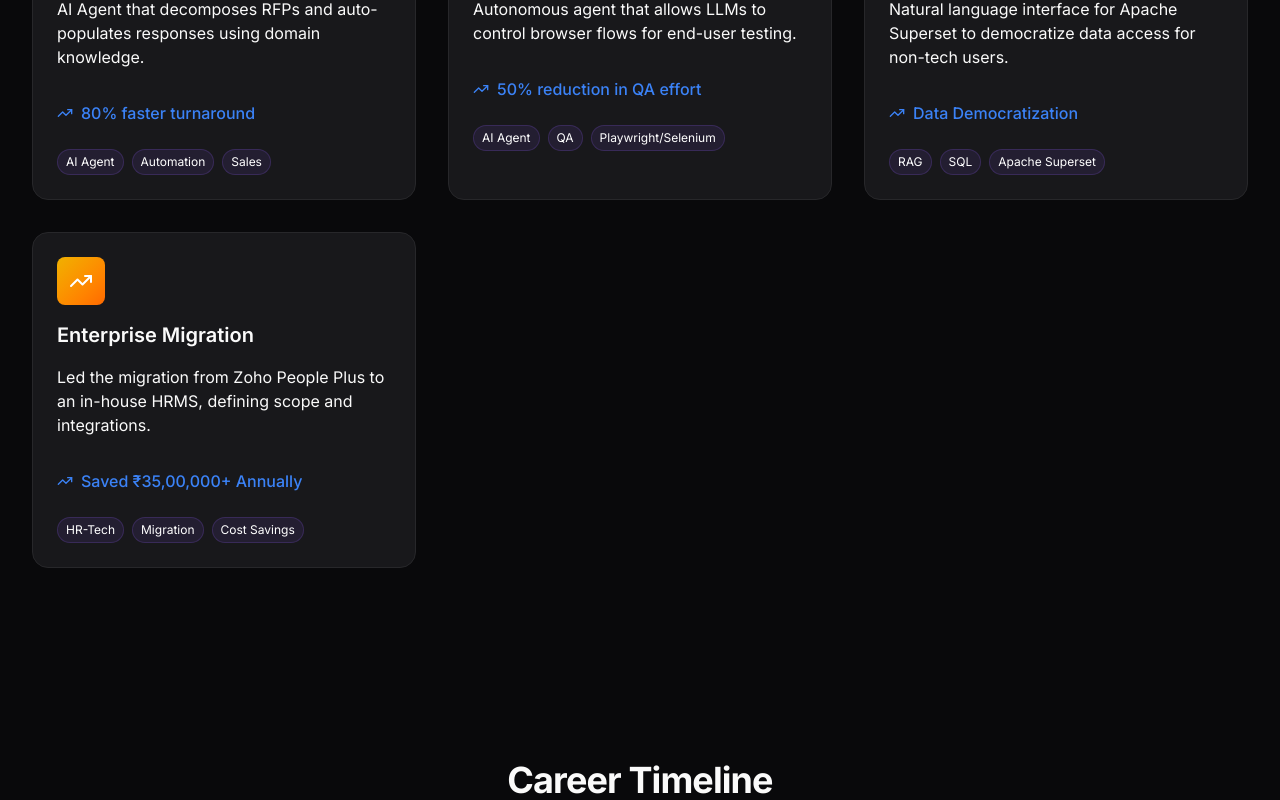
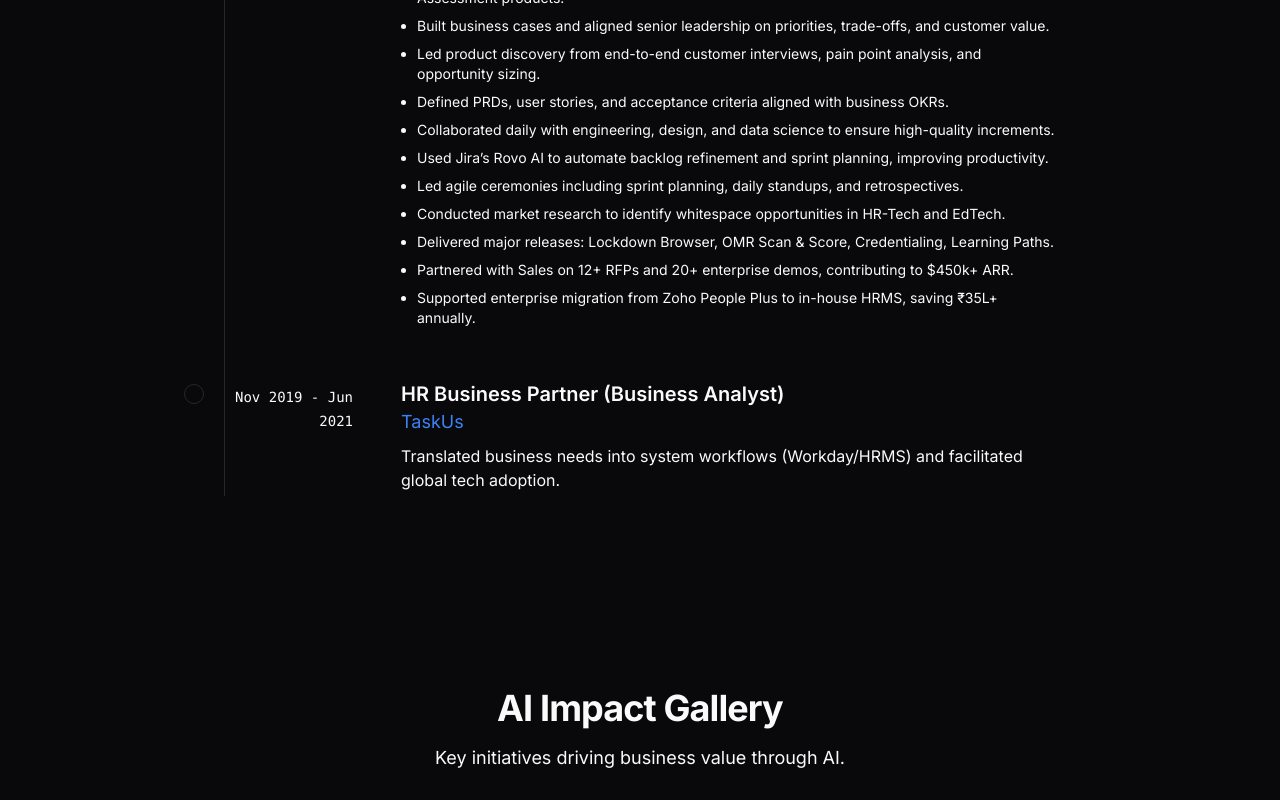
Before and after one commit to A11jay/website, a Next.js app: page / in a window 1280 px wide. Shown: the part 1100-1900 px from the top of the page. Built offline with nearby package versions, Linux system fonts and the light colour scheme.

Commit message:
style: Move Career Timeline above AI Impact section

```diff
--- a/app/page.tsx
+++ b/app/page.tsx
@@ -9,8 +9,8 @@ export default function Home() {
   return (
     <main className="flex min-h-screen flex-col items-center justify-between overflow-x-hidden">
       <Hero />
+      <Timeline />
       <ImpactGallery />
-      <Timeline />
       <Skills />
       <Education />
       <Chatbot />
```
